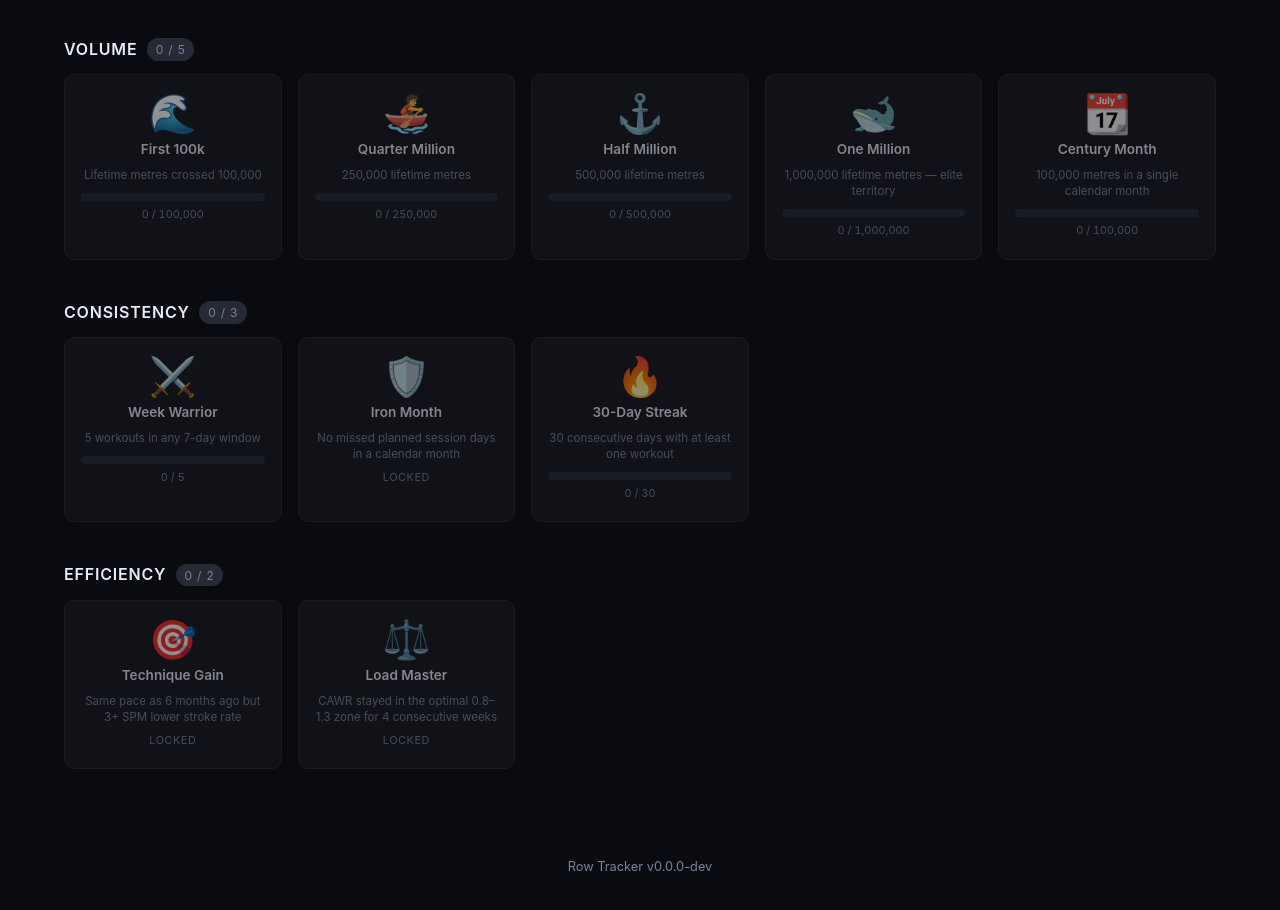
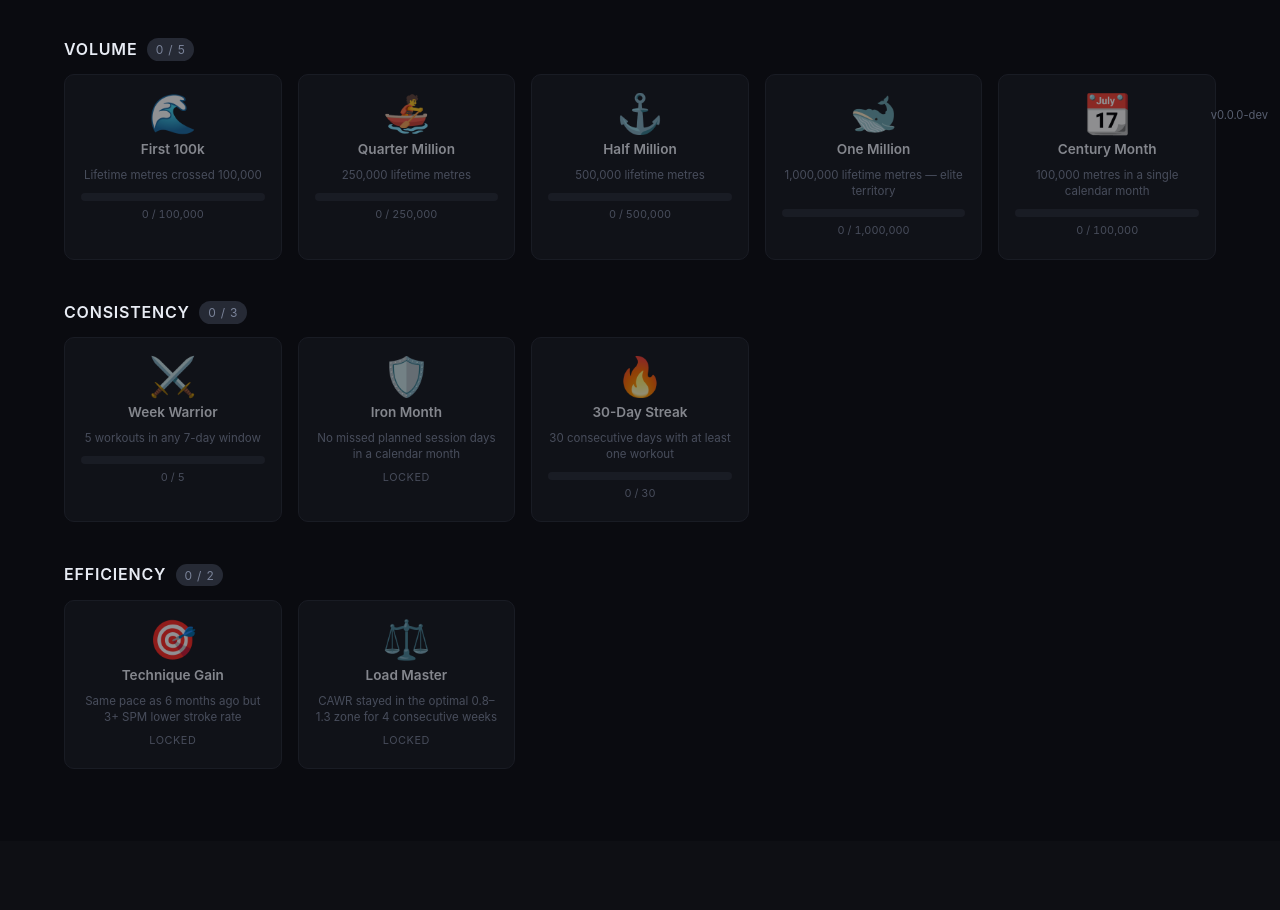
Before and after one commit to dsubtle1/row-tracker, a Flask app: page /gamification/badges in a window 1280 px wide. Shown: the part 665-1575 px from the top of the page. After the commit the page ends 1434 px from the top, so only its background shows below. Run offline with Flask 3, Linux system fonts and the light colour scheme; some libraries are stand-ins or nearby versions.

Commit message:
v0.9.1: pin version badge to bottom-right corner, fix stale PWA asset cache
Moved the version display from a centered footer line to a small,
low-opacity vX.Y.Z badge fixed to the bottom-right corner on every page.

While verifying it live, found that the service worker's static-asset
cache name was a hardcoded constant that never changed across deploys —
cache-first meant any CSS/JS update was invisible to a browser that had
already loaded the app once. sw.js is now rendered from a Jinja template
with CACHE_NAME tied to app_version, so every version bump invalidates
the old cache automatically instead of silently serving stale assets.

```diff
--- a/app.py
+++ b/app.py
@@ -6,7 +6,7 @@ Single container, single port (7376), three Blueprint modules.
 import os
 import secrets
 import logging
-from flask import Flask, send_from_directory
+from flask import Flask, Response, render_template
 from flask_mail import Mail
 from flask_wtf.csrf import CSRFProtect
 from models import db
@@ -125,9 +125,14 @@ def create_app():
     # covers the whole app — a service worker can only control pages under
     # the path it's served from unless the server opts in via a response
     # header, which send_from_directory doesn't set.
+    #
+    # Rendered from a Jinja template (not send_from_directory) so CACHE_NAME
+    # inside it can embed app_version — every release then invalidates the
+    # old static-asset cache automatically instead of browsers that already
+    # installed the PWA silently keeping stale CSS/JS forever.
     @app.route("/sw.js")
     def service_worker():
-        response = send_from_directory(os.path.join(app.static_folder, "js"), "sw.js")
+        response = Response(render_template("sw.js"), mimetype="application/javascript")
         response.headers["Service-Worker-Allowed"] = "/"
         response.headers["Cache-Control"] = "no-cache"
         return response
--- a/static/css/main.css
+++ b/static/css/main.css
@@ -140,12 +140,15 @@ code {
 }
 
 .site-footer {
-  max-width: 1200px;
-  margin: 0 auto;
-  padding: 1rem 1.5rem 2rem;
-  text-align: center;
-  color: var(--color-text-muted);
-  font-size: 0.8rem;
+  position: fixed;
+  bottom: max(0.6rem, env(safe-area-inset-bottom));
+  right: max(0.75rem, env(safe-area-inset-right));
+  color: var(--color-text-muted);
+  font-size: 0.7rem;
+  opacity: 0.7;
+  pointer-events: none;
+  user-select: none;
+  z-index: 10;
 }
 
 .page-header {
--- a/templates/base.html
+++ b/templates/base.html
@@ -126,9 +126,7 @@
     {% block content %}{% endblock %}
   </main>
 
-  <footer class="site-footer">
-    Row Tracker v{{ app_version }}
-  </footer>
+  <footer class="site-footer">v{{ app_version }}</footer>
 
   {% include 'feedback/modal.html' %}
 
```
Also changed, not shown: templates/sw.js (renamed from static/js/sw.js, +7 -1 lines), tests/test_tracker_routes.py (+9 -1 lines), CHANGELOG.md, 1 other file.
